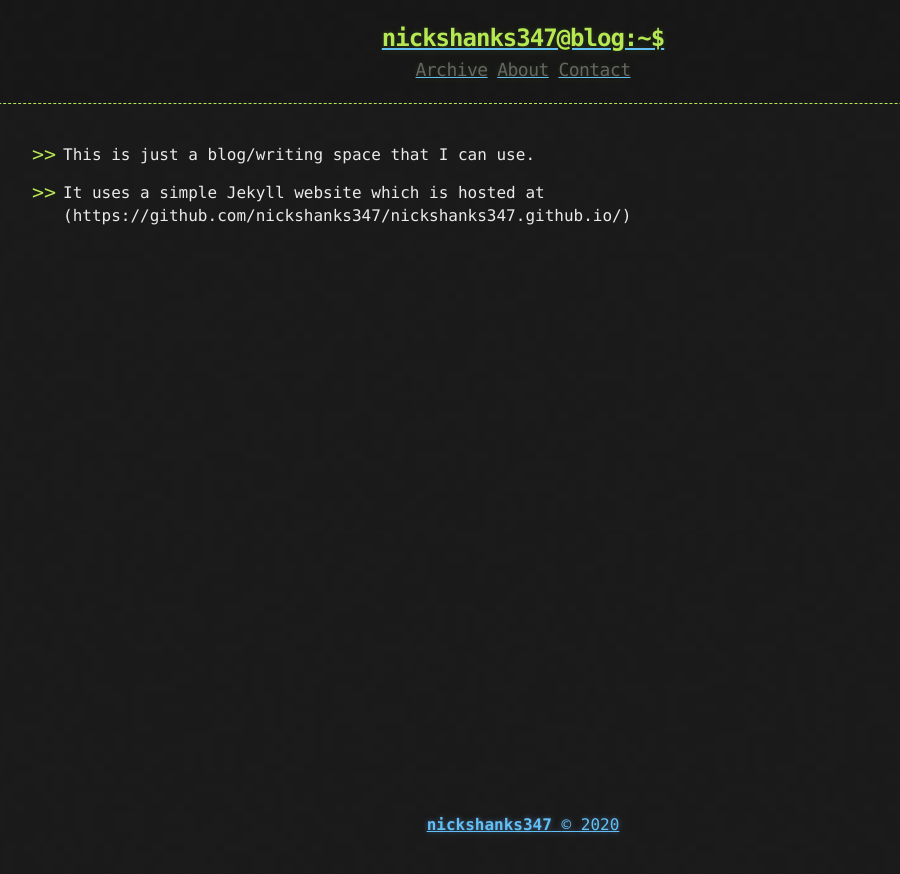
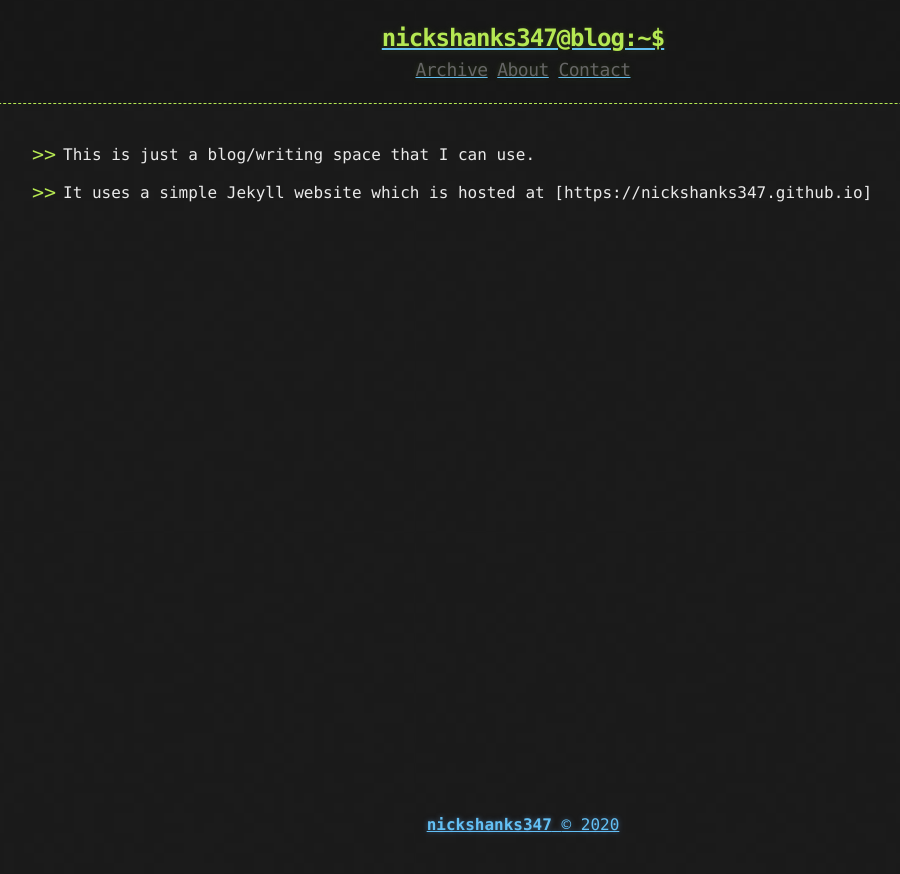
Before and after one commit to nickshanks347/nickshanks347.github.io, a Jekyll site: the page built from about.md, in a window 1280 px wide. Shown: the top 874 px of the page, without its empty margins (117-1017 px from the left). Built offline with Jekyll 4.4.1, drawn with Linux system fonts in a browser that asks for light colours; some of the changed lines change nothing that is shown.

Commit message:
Update about.md

```diff
--- a/about.md
+++ b/about.md
@@ -6,4 +6,4 @@ title: About
 * This is just a blog/writing space that I can use.
 
 
-* It uses a simple Jekyll website which is hosted at (https://github.com/nickshanks347/nickshanks347.github.io/)
+* It uses a simple Jekyll website which is hosted at [https://nickshanks347.github.io]
```
